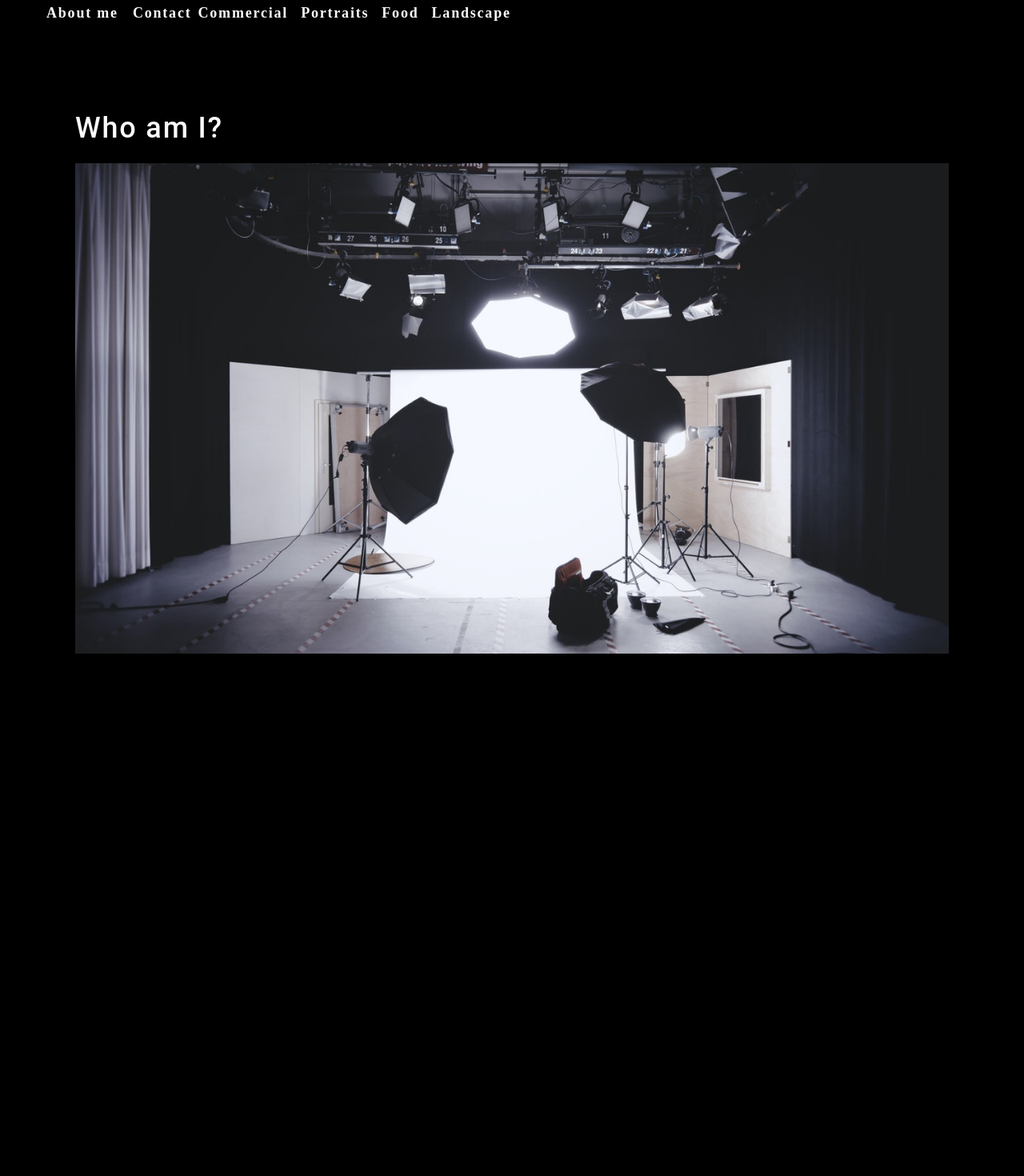
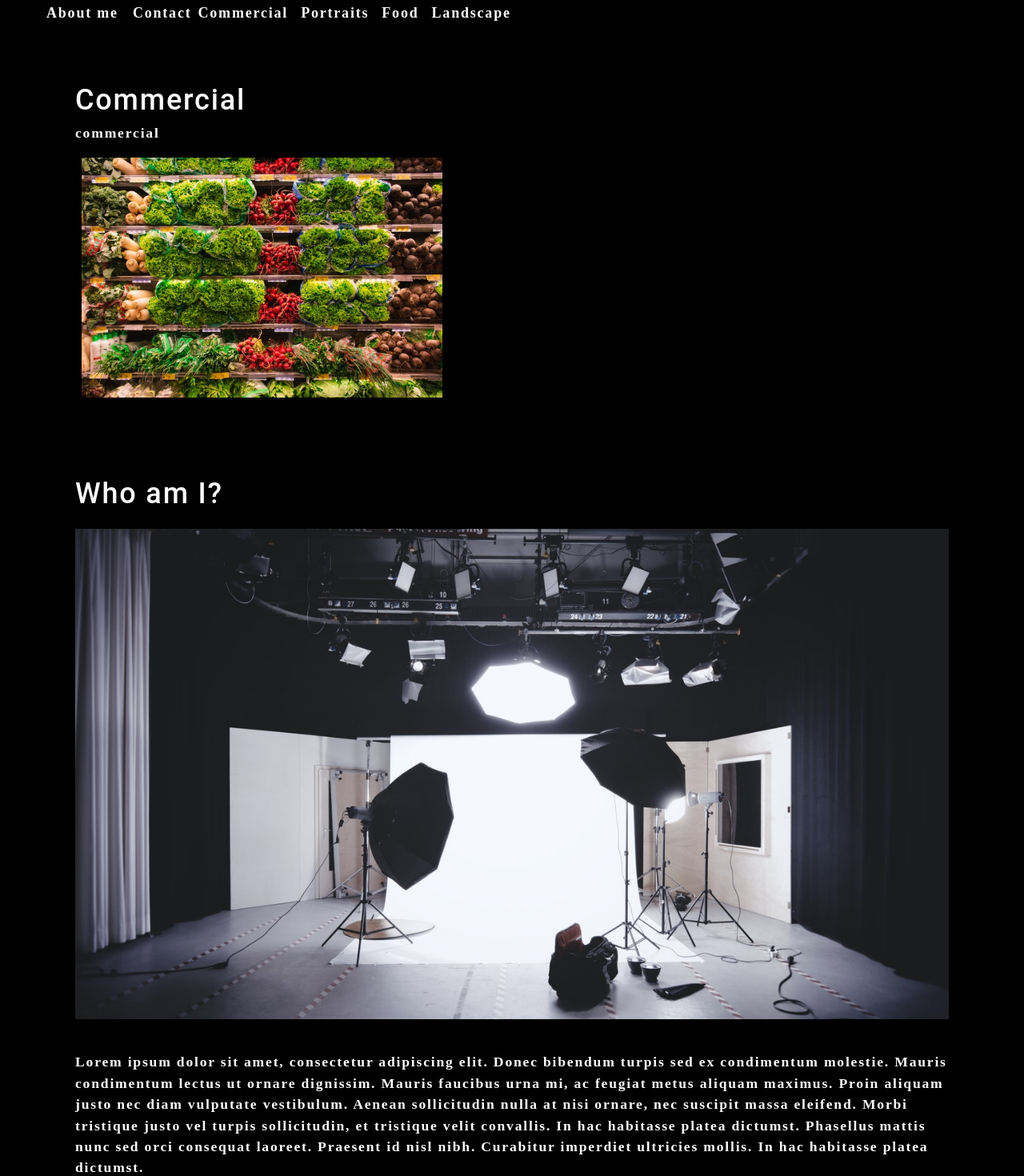
Before and after one commit to SipG789/photo-portfolio, a React (Create React App) app: page / in a window 1280 px wide. Shown: the part 60-1530 px from the top of the page at 80% size. Before the commit the page ends 991 px from the top, so only its background shows below. Built offline with nearby package versions, Linux system fonts and the light colour scheme.

Commit message:
create the gallery component

```diff
--- a/src/App.js
+++ b/src/App.js
@@ -2,12 +2,14 @@ import React from 'react';
 
 import About from './components/About';
 import Nav from './components/Nav';
+import Gallery from './components/Gallery';
 
 function App() {
   return (
    <div>
     <Nav></Nav>
     <main>
+      <Gallery></Gallery>
       <About></About>
     </main>
    </div>
--- a/src/components/About/index.js
+++ b/src/components/About/index.js
@@ -1,14 +1,32 @@
 import React from "react";
 
-import coverImage from '../../assets/cover/cover-image.jpg';
+import coverImage from "../../assets/cover/cover-image.jpg";
 
-function About () {
-    return(
-        <section className="my-5">
-            <h1 id="about">Who am I?</h1>
-            <img src={coverImage} className= "my-2" style={{ width: "100%" }} alt="cover" />
-        </section>
-    );
+function About() {
+  return (
+    <section className="my-5">
+      <h1 id="about">Who am I?</h1>
+      <img
+        src={coverImage}
+        className="my-2"
+        style={{ width: "100%" }}
+        alt="cover"
+      />
+      <div className="my-2">
+      <p>
+        Lorem ipsum dolor sit amet, consectetur adipiscing elit. Donec bibendum
+        turpis sed ex condimentum molestie. Mauris condimentum lectus ut ornare
+        dignissim. Mauris faucibus urna mi, ac feugiat metus aliquam maximus.
+        Proin aliquam justo nec diam vulputate vestibulum. Aenean sollicitudin
+        nulla at nisi ornare, nec suscipit massa eleifend. Morbi tristique justo
+        vel turpis sollicitudin, et tristique velit convallis. In hac habitasse
+        platea dictumst. Phasellus mattis nunc sed orci consequat laoreet.
+        Praesent id nisl nibh. Curabitur imperdiet ultricies mollis. In hac
+        habitasse platea dictumst.
+      </p>
+      </div>
+    </section>
+  );
 }
 
 export default About;
--- /dev/null
+++ b/src/components/Gallery/index.js
@@ -0,0 +1,23 @@
+import React from "react";
+import { capitalizeFirstLetter } from '../../utils/helpers';
+import photo from '../../assets/small/commercial/0.jpg';
+
+function Gallery(props) {
+
+    const currentCategory = {
+        name: "commercial",
+        description: "Photos of grocery stores, food trucks, and other commercial products",
+    };
+
+    return (
+        <section>
+            <h1>{capitalizeFirstLetter(currentCategory.name)} </h1>
+            <p>{currentCategory.name} </p>
+            <div>
+                <img src={photo} alt='Commercial Example' className="img-thumbnail mx-1" />
+            </div>
+        </section>
+    );
+}
+
+export default Gallery;
```
